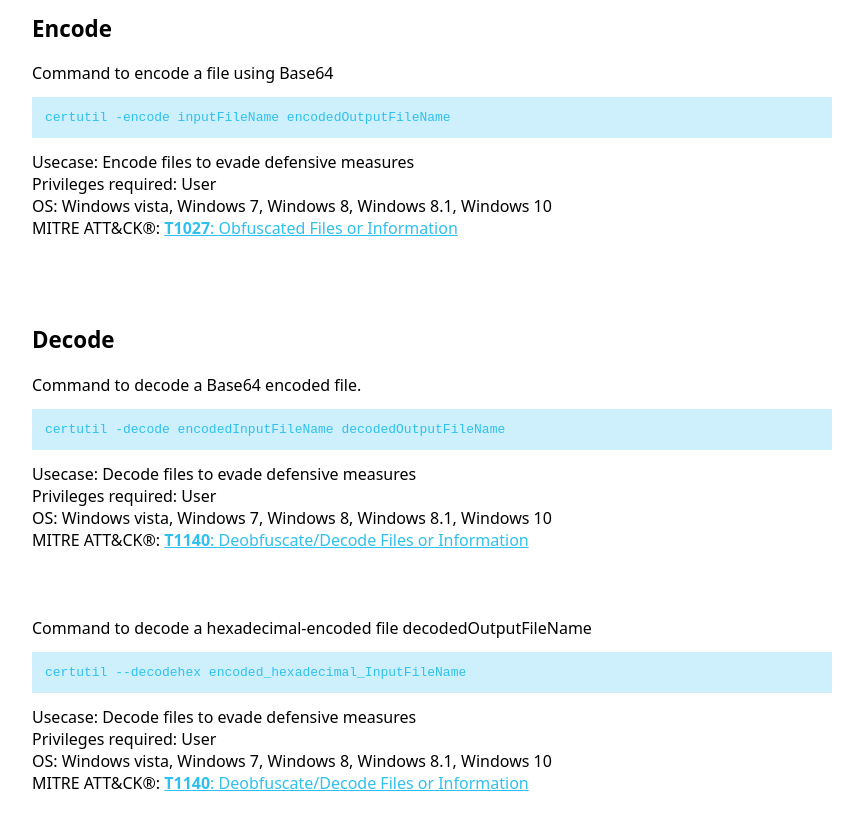
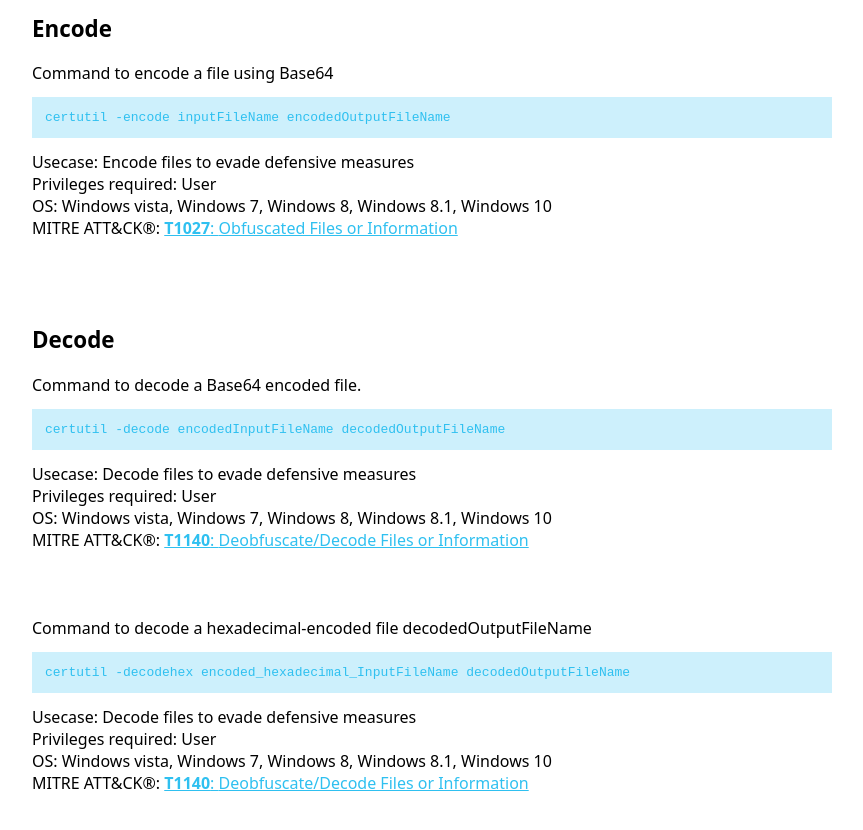
Before and after one commit to LOLBAS-Project/LOLBAS-Project.github.io, a Jekyll site: the page built from _lolbas/Binaries/Certutil.md, in a window 1280 px wide and 900 px high, scrolled down 1699 px. Shown: the top 830 px of the window, without its empty margins (208-1071 px from the left). Built offline with Jekyll 4.4.1, drawn with Linux system fonts in a browser that asks for light colours.

Commit message:
Applying update LOLBAS-Project/LOLBAS@8810e30f0ab63a126f2ac9ef129c31eee763f1a3

```diff
--- a/_lolbas/Binaries/Certutil.md
+++ b/_lolbas/Binaries/Certutil.md
@@ -39,7 +39,7 @@ Commands:
     Privileges: User
     MitreID: T1140
     OperatingSystem: Windows vista, Windows 7, Windows 8, Windows 8.1, Windows 10
-  - Command: certutil --decodehex encoded_hexadecimal_InputFileName
+  - Command: certutil -decodehex encoded_hexadecimal_InputFileName decodedOutputFileName
     Description: Command to decode a hexadecimal-encoded file decodedOutputFileName
     Usecase: Decode files to evade defensive measures
     Category: Decode
```
